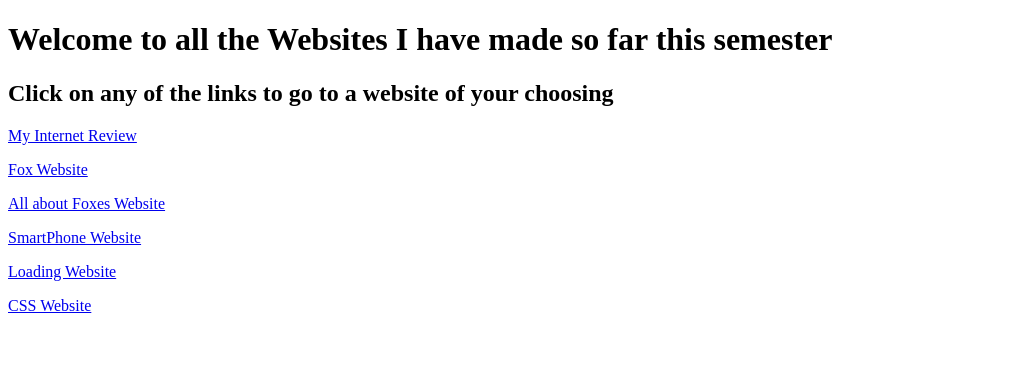
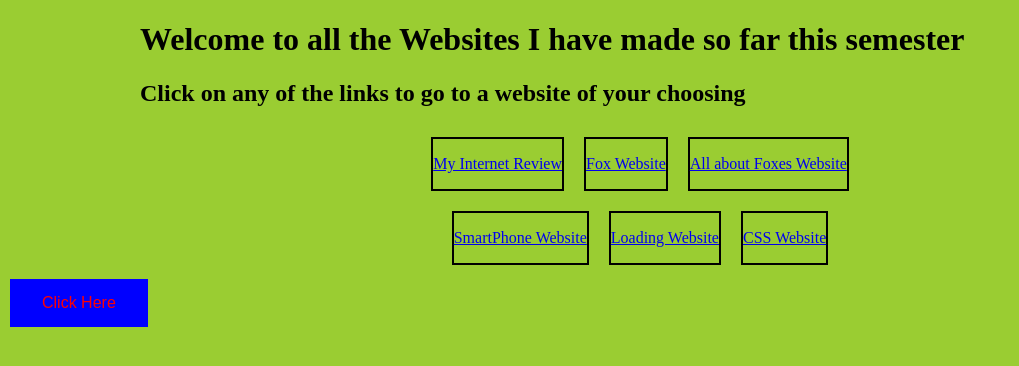
Before and after one commit to MexicanOwl64/WebDevPortfolio, a plain HTML site: page MainMenu/index.html in a window 1280 px wide. Shown: the whole page, without its empty margins (0-1019 px from the left). Drawn offline with Linux system fonts and the light colour scheme.

Commit message:
Adding Button
Adding the button to go from one website to the main menu. Also changed the location of the files

```diff
--- a/AllAboutFoxWebsite/FoxStyle.css
+++ b/AllAboutFoxWebsite/FoxStyle.css
@@ -34,6 +34,19 @@
   width: 500px;
   color: orange;
 
+}
+
+.button {
+  border: none;
+  color: red;
+  background-color:blue;
+  padding: 15px 32px;
+  text-align: center;
+  text-decoration: none;
+  display: inline-block;
+  font-size: 16px;
+  margin: 4px 2px;
+  cursor: pointer;
 }
 
 .anotherText{
--- /dev/null
+++ b/MainMenu/WebPortfolio.css
@@ -0,0 +1,42 @@
+body {
+  background-color: yellowgreen;
+}
+h1 {
+
+  margin-left: auto;
+  margin-right: auto;
+  width: 1000px;
+
+}
+
+h2{
+
+  margin-left: auto;
+  margin-right: auto;
+  width: 1000px;
+}
+.box {
+
+  margin: 10px;
+  border: 2px solid black;
+}
+
+.container {
+  display: flex;
+  flex-direction: row;
+  align-items: center;
+  justify-content: center;
+}
+
+.button {
+  border: none;
+  color: red;
+  background-color:blue;
+  padding: 15px 32px;
+  text-align: center;
+  text-decoration: none;
+  display: inline-block;
+  font-size: 16px;
+  margin: 4px 2px;
+  cursor: pointer;
+}
--- a/index.html
+++ b/MainMenu/index.html
@@ -1,26 +1,46 @@
 <!DOCTYPE html>
 <html>
   <head>
-
+    <link rel="stylesheet" href="WebPortfolio.css">
 <title>WebDev Portfolio</title>
 </head>
-<h1>Welcome to all the Websites I have made so far this semester</h1>
-<h2>Click on any of the links to go to a website of your choosing</h2>
-<body>
- <p><a href="https://mexicanowl64.github.io/WebDevPortfolio/Websites/My_Internet_Review.html">My Internet Review</a></p>
-
- <p><a href="https://mexicanowl64.github.io/WebDevPortfolio/OtherFoxWebsite/Fox.html">Fox Website</a></p>
-
- <p><a href="https://mexicanowl64.github.io/WebDevPortfolio/AllAboutFoxWebsite/All_About_Fox.html">All about Foxes Website</a></p>
-
- <p><a href="https://mexicanowl64.github.io/webdev1-phoneApps/PhoneApp/PhoneApps">SmartPhone Website</a></p>
-
- <p><a href="https://mexicanowl64.github.io/LoadingWebSite/LoadingWebPage/Menu">Loading Website</a></p>
-
- <p><a href="https://mexicanowl64.github.io/css_portfolio/css_portfolio/menu">CSS Website</a></p>
 
 
 
+<body>
+  <h1>Welcome to all the Websites I have made so far this semester</h1>
+  <h2>Click on any of the links to go to a website of your choosing</h2>
+
+  <div class="container">
+    <div class="box">
+ <p><a href="https://mexicanowl64.github.io/WebDevPortfolio/Websites/My_Internet_Review.html">My Internet Review</a></p>
+</div>
+
+ <div class="box">
+ <p><a href="https://mexicanowl64.github.io/WebDevPortfolio/OtherFoxWebsite/Fox.html">Fox Website</a></p>
+</div>
+
+ <div class="box">
+ <p><a href="https://mexicanowl64.github.io/WebDevPortfolio/AllAboutFoxWebsite/All_About_Fox.html">All about Foxes Website</a></p>
+</div>
+</div>
+
+<div class="container">
+ <div class="box">
+ <p><a href="https://mexicanowl64.github.io/webdev1-phoneApps/PhoneApp/PhoneApps">SmartPhone Website</a></p>
+</div>
+
+ <div class="box">
+ <p><a href="https://mexicanowl64.github.io/LoadingWebSite/LoadingWebPage/Menu">Loading Website</a></p>
+</div>
+
+ <div class="box">
+ <p><a href="https://mexicanowl64.github.io/css_portfolio/css_portfolio/menu">CSS Website</a></p>
+</div>
+
+
+</div>
+<a href="https://mexicanowl64.github.io/css_portfolio/css_portfolio/menu"><button class="button"  href="https://mexicanowl64.github.io/css_portfolio/css_portfolio/menu">Click Here</button></a>
 </body>
 
 </html>
--- a/OtherFoxWebsite/OtherFoxStyle.css
+++ b/OtherFoxWebsite/OtherFoxStyle.css
@@ -33,6 +33,19 @@ img {
   margin: 40px;
 }
 
+.button {
+  border: none;
+  color: red;
+  background-color:blue;
+  padding: 15px 32px;
+  text-align: center;
+  text-decoration: none;
+  display: inline-block;
+  font-size: 16px;
+  margin: 4px 2px;
+  cursor: pointer;
+}
+
 .bottom-box p {
   width: 50%;
   font-size: 2vw;
--- /dev/null
+++ b/Websites/InternetReview.css
@@ -0,0 +1,31 @@
+body{
+  background-color:yellowgreen;
+}
+
+h1 {
+  color: green;
+  margin-left: auto;
+  margin-right: auto;
+  width: 1000px;
+
+}
+
+.review{
+color:blue;
+}
+.rating{
+  color:red;
+}
+
+.button {
+  border: none;
+  color: red;
+  background-color:blue;
+  padding: 15px 32px;
+  text-align: center;
+  text-decoration: none;
+  display: inline-block;
+  font-size: 16px;
+  margin: 4px 2px;
+  cursor: pointer;
+}
```
Also changed, not shown: OtherFoxWebsite/Fox.html (+1 -1 lines), Websites/My_Internet_Review.html (+11 -12 lines), WebPortfolio.css (deleted).
